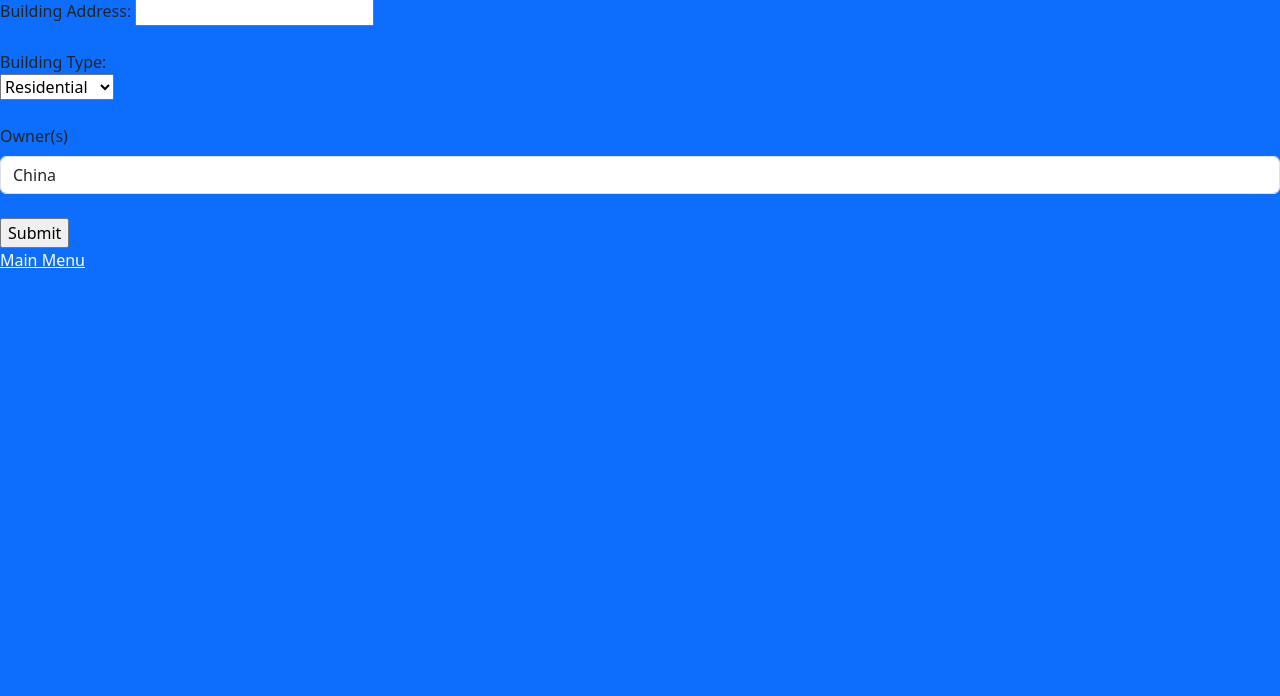
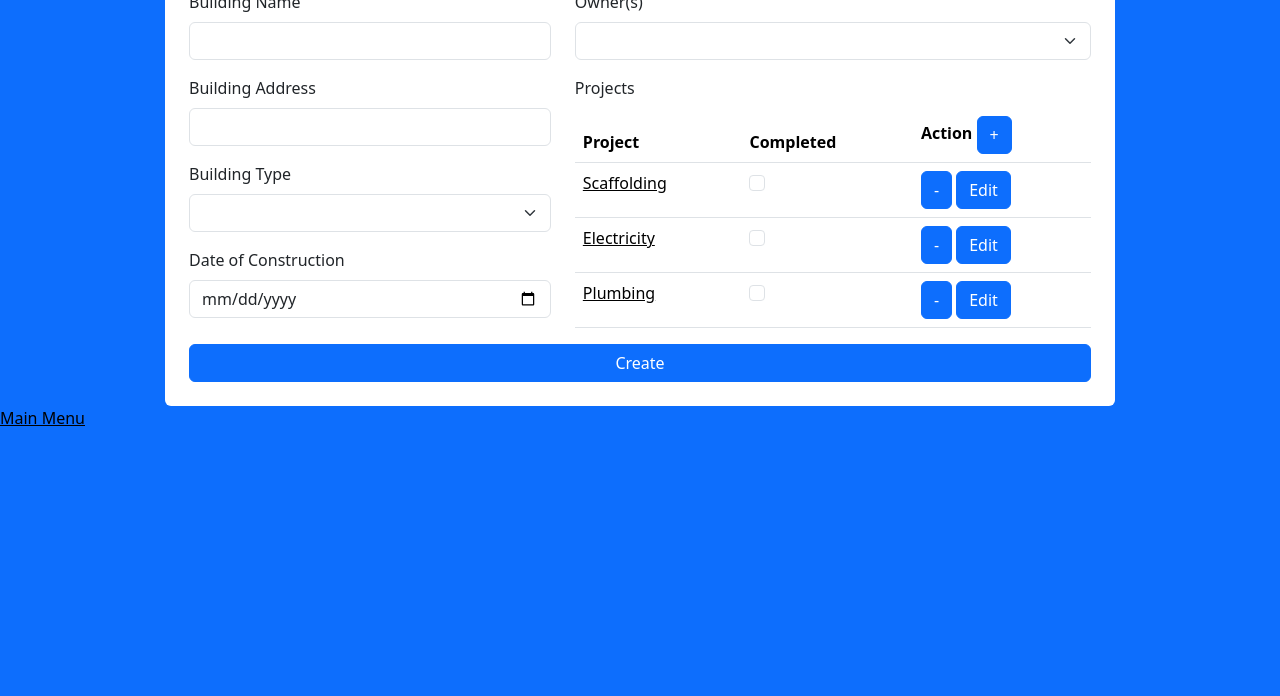
Before and after one commit to TazBruce/HappyBuildings, a plain HTML site: page building.html in a window 1280 px wide. Shown: the part 104-800 px from the top of the page. Drawn offline with nearby package versions, Linux system fonts and the light colour scheme.

Commit message:
Bootstrap and CSS changes Improved building.html

```diff
--- a/building.html
+++ b/building.html
@@ -5,35 +5,105 @@
     <meta charset="utf-8">
     <meta name="viewport" content="width=device-width, initial-scale=1">
     <link rel="stylesheet" href="https://cdn.jsdelivr.net/npm/bootstrap@5/dist/css/bootstrap.min.css">
+    <link rel="stylesheet" href="https://cdn.jsdelivr.net/npm/bootstrap-icons@1.5.0/font/bootstrap-icons.css">
     <link rel="stylesheet" href="style.css">
     <title>Create Building</title>
 </head>
 
 <body>
-        <div>
+<div class="container">
+    <div class="row"><br></div>
+    <div class="row">
+        <div class="col"></div>
+        <div class="col-10 bg-white rounded p-4">
+            <form action="submit.html">
+                <div class="row">
+                    <div class="col-10">
                         <h2>Create Building</h2>
-            <form action="submit.html">
-                <label for="name">Building Name:</label>
-                <input type="text" id="name" name="name" required><br><br>
-                <label for="address">Building Address:</label>
-                <input type="text" id="address" name="address" required><br><br>
-                <label for="buildingType">Building Type:</label><br>
-                <select id="buildingType" name="buildingType" required>
-                    <option value="Residential">Residential </option>
-                    <option value="Commercial">Commercial </option>
-                    <option value="Industrial">Industrial </option>
-                    <option value="Institutional">Institutional </option>
-                </select><br><br>
+                    </div>
+                    <div class="col">
+                        <button type="reset" class="btn btn-primary float-end">X</button>
+                    </div>
+                </div>
+                <div class="row">
+                    <div class="col-md-5">
+                        <div class="mb-3">
+                            <label for="name" class="form-label">Building Name</label>
+                            <input type="text" id="name" class="form-control" required>
+                        </div>
+                        <div class="mb-3">
+                            <label for="address" class="form-label">Building Address</label>
+                            <input type="text" id="address" class="form-control" required>
+                        </div>
+                        <div class="mb-3">
+                            <label for="buildingType" class="form-label">Building Type</label>
+                            <select class="form-select" id="buildingType" aria-label="Default select example" required>
+                                <option selected disabled></option>
+                                <option value="residential">Residential</option>
+                                <option value="commercial">Commercial</option>
+                                <option value="industrial">Industrial</option>
+                                <option value="institutional">Institutional</option>
+                            </select>
+                        </div>
+                        <div class="mb-3">
+                            <label for="date" class="form-label">Date of Construction</label>
+                            <input type="date" id="date" class="form-control" required>
+                        </div>
+                    </div>
+                    <div class="col-md-7">
+                        <div class="mb-3">
                             <label for="owner" class="form-label">Owner(s)</label>
-                <select class="form-control selective" id="owner" data-live-search="true">
-                    <option data-tokens="china">China</option>
-                    <option data-tokens="malayasia">Malayasia</option>
-                    <option data-tokens="singapore">Singapore</option>
+                            <select class="form-select" id="owner" aria-label="Default select example" required>
+                                <option selected disabled></option>
+                                <option data-tokens="bobS">Bob Smith</option>
+                                <option data-tokens="rickyH">Ricky Henare</option>
+                                <option data-tokens="trishB">Trish Brown</option>
                             </select>
-                <br>
-                <input type="submit" value="Submit">
+                        </div>
+                        <label class="form-label">Projects</label>
+                        <table class="table">
+                            <thead>
+                            <tr>
+                                <th scope="col">Project</th>
+                                <th scope="col">Completed</th>
+                                <th scope="col">Action <button type="button" class="btn btn-primary">+</button></th>
+                            </tr>
+                            </thead>
+                            <tbody>
+                            <tr>
+                                <td><a href="project.html">Scaffolding</a></td>
+                                <td><input type="checkbox" class="form-check-input"></td>
+                                <td><button type="button" class="btn btn-primary">-</button>
+                                    <button type="button" class="btn btn-primary">Edit</button>
+                                </td>
+                            </tr>
+                            <tr>
+                                <td><a href="project.html">Electricity</a></td>
+                                <td><input type="checkbox" class="form-check-input"></td>
+                                <td><button type="button" class="btn btn-primary">-</button>
+                                    <button type="button" class="btn btn-primary">Edit</button>
+                                </td>
+                            </tr>
+                            <tr>
+                                <td><a href="project.html">Plumbing</a></td>
+                                <td><input type="checkbox" class="form-check-input"></td>
+                                <td><button type="button" class="btn btn-primary">-</button>
+                                    <button type="button" class="btn btn-primary">Edit</button>
+                                </td>
+                            </tr>
+                            </tbody>
+                        </table>
+                    </div>
+                    <div class="d-grid gap-2">
+                        <button type="submit" class="btn btn-primary">Create</button>
+                    </div>
+                </div>
             </form>
         </div>
+        <div class="col"></div>
+    </div>
+</div>
+
 <a href="index.html">Main Menu</a>
 <script src="https://cdn.jsdelivr.net/npm/bootstrap@5/dist/js/bootstrap.bundle.min.js"></script>
 </body>
--- a/style.css
+++ b/style.css
@@ -3,5 +3,5 @@ body {
 }
 
 a {
-    color: white;
+    color: black;
 }
```
Also changed, not shown: login.html (+9 -8 lines), project.html (+12 -10 lines), signup.html (+18 -11 lines), submit.html (+10 -1 lines), work.html (+11 -9 lines). Lines whose indentation alone changed are shown as unchanged.
